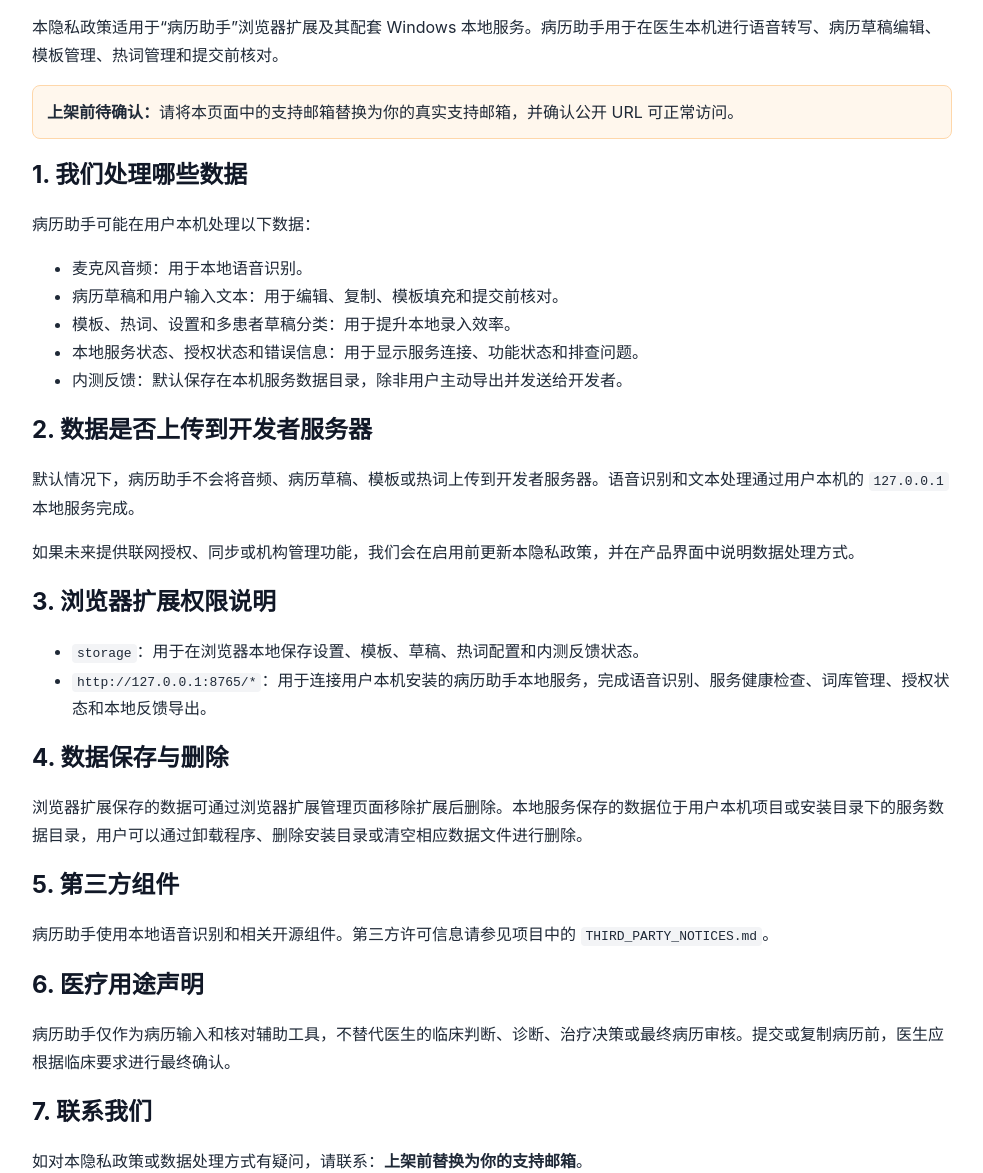
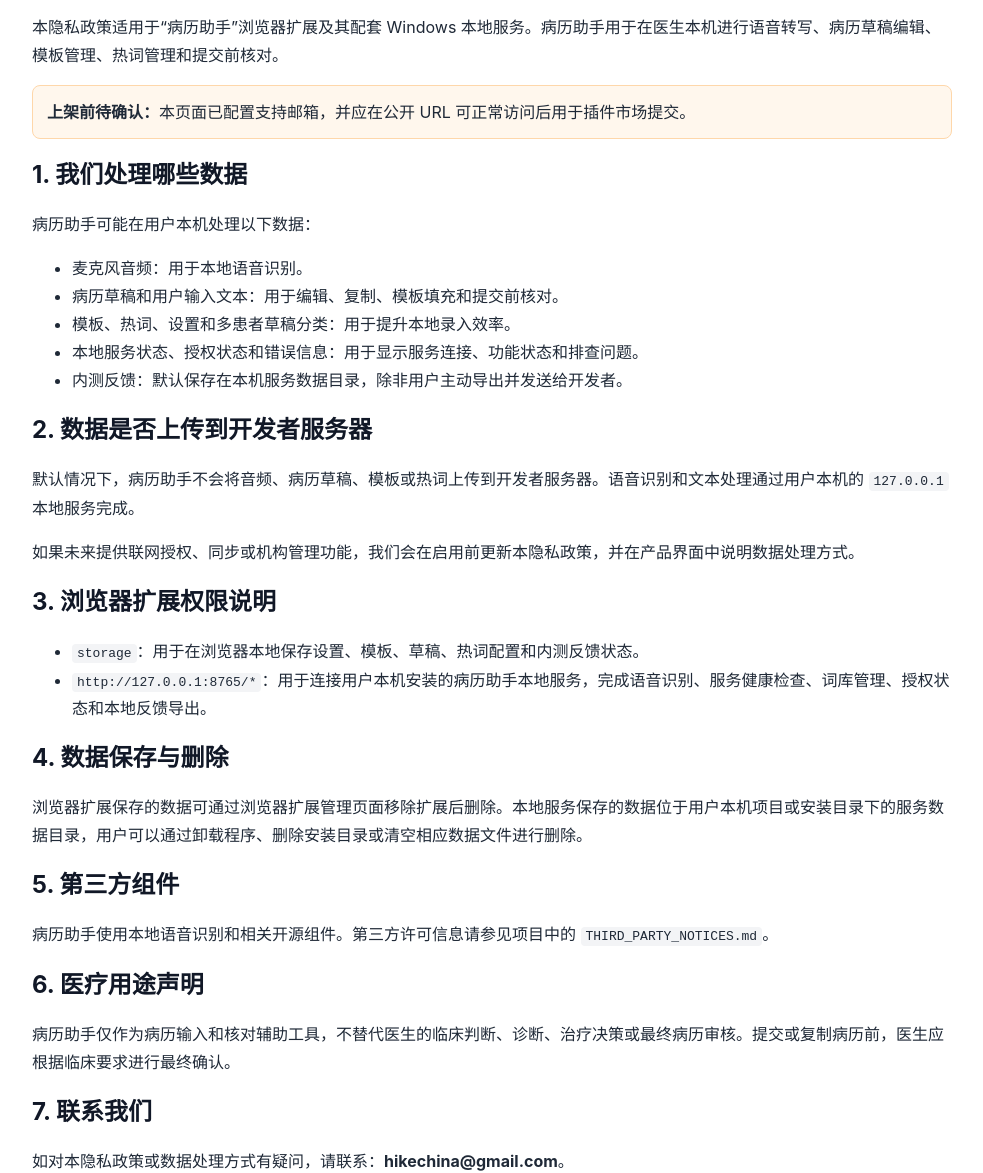
Before and after one commit to atlantis379/medical-records-assistant, a browser extension: page docs/privacy-policy.html in a window 1280 px wide. Shown: the part 130-1303 px from the top of the page, without its empty margins (148-1131 px from the left). Drawn offline with Linux system fonts and the light colour scheme.

Commit message:
Set support email in privacy policy

```diff
--- a/docs/privacy-policy.html
+++ b/docs/privacy-policy.html
@@ -19,7 +19,7 @@
 
   <p>本隐私政策适用于“病历助手”浏览器扩展及其配套 Windows 本地服务。病历助手用于在医生本机进行语音转写、病历草稿编辑、模板管理、热词管理和提交前核对。</p>
 
-  <p class="notice"><strong>上架前待确认：</strong>请将本页面中的支持邮箱替换为你的真实支持邮箱，并确认公开 URL 可正常访问。</p>
+  <p class="notice"><strong>上架前待确认：</strong>本页面已配置支持邮箱，并应在公开 URL 可正常访问后用于插件市场提交。</p>
 
   <h2>1. 我们处理哪些数据</h2>
   <p>病历助手可能在用户本机处理以下数据：</p>
@@ -51,6 +51,6 @@
   <p>病历助手仅作为病历输入和核对辅助工具，不替代医生的临床判断、诊断、治疗决策或最终病历审核。提交或复制病历前，医生应根据临床要求进行最终确认。</p>
 
   <h2>7. 联系我们</h2>
-  <p>如对本隐私政策或数据处理方式有疑问，请联系：<strong>上架前替换为你的支持邮箱</strong>。</p>
+  <p>如对本隐私政策或数据处理方式有疑问，请联系：<strong>hikechina@gmail.com</strong>。</p>
 </body>
 </html>
```
Also changed, not shown: 1 other file.
